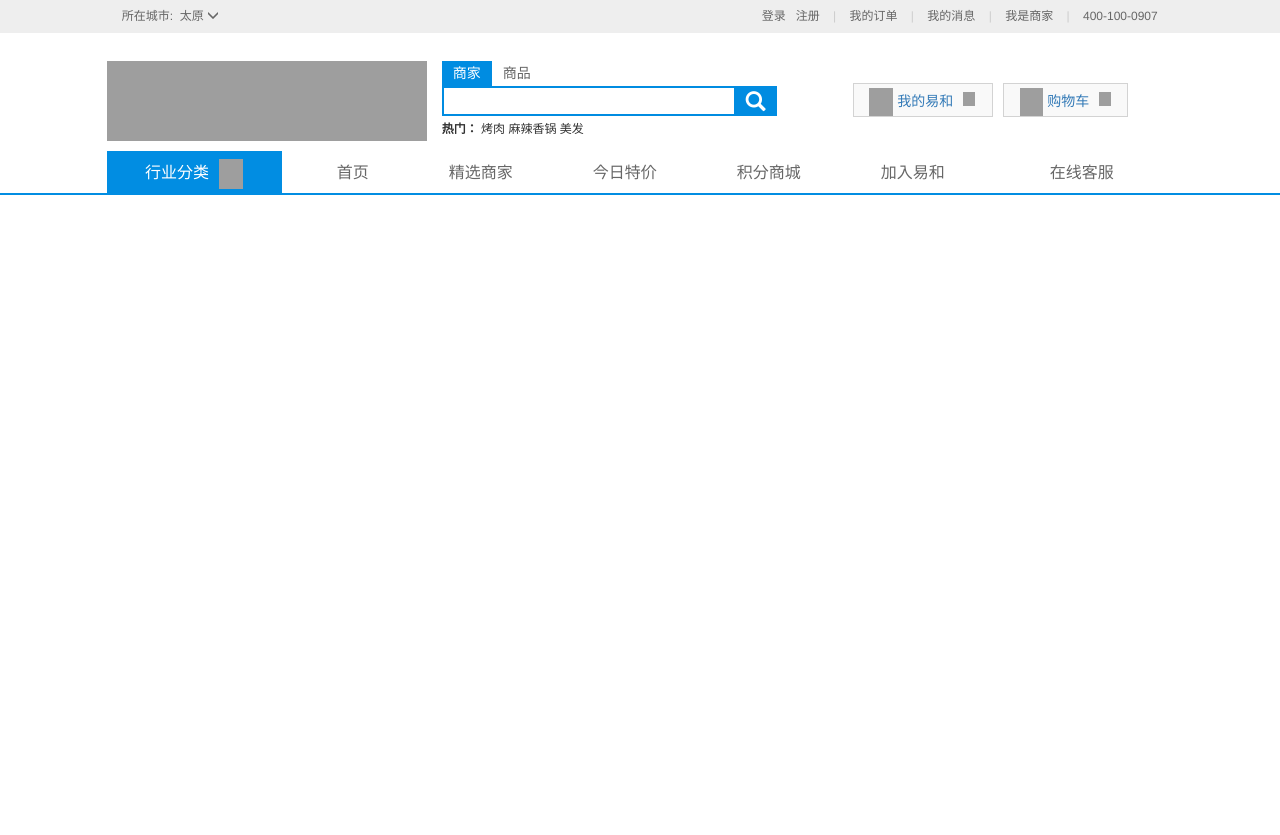
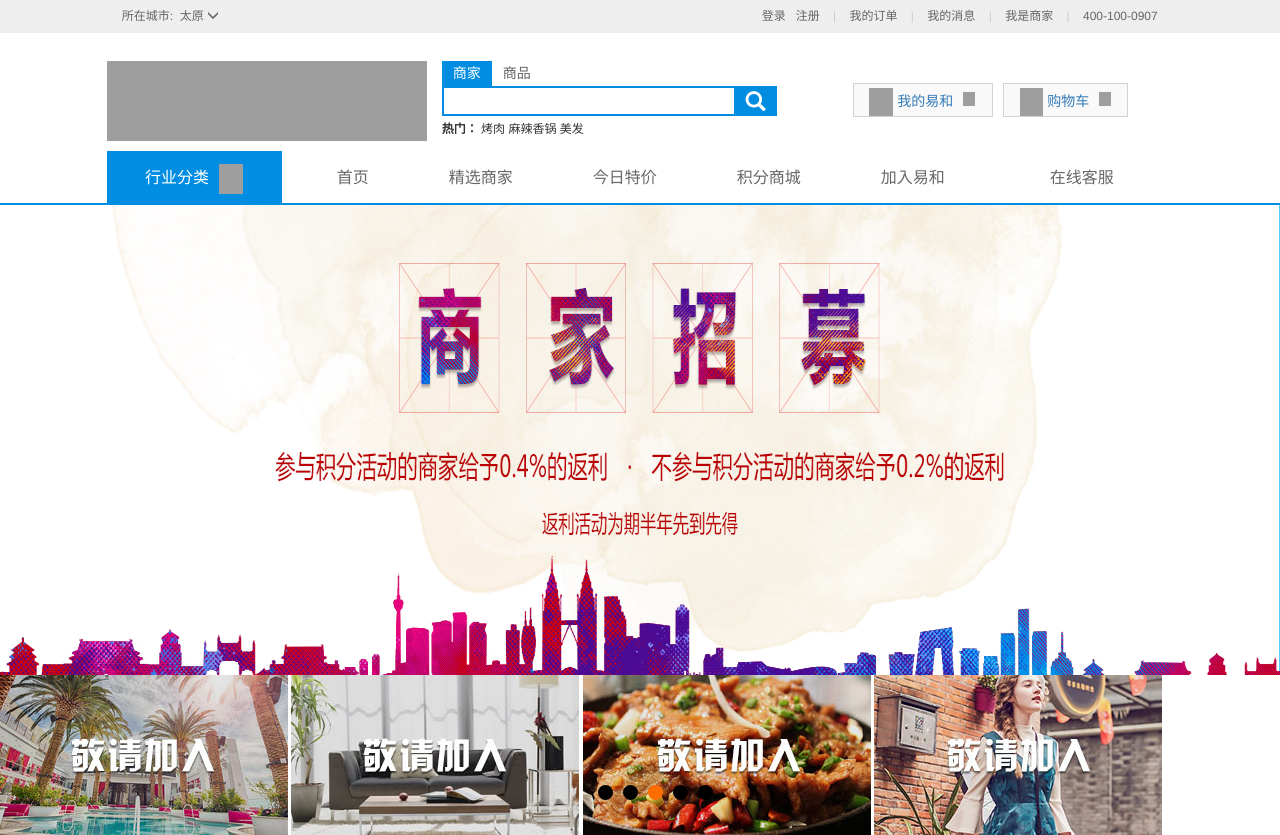
Before and after one commit to wxp123321/youhopelife, a plain HTML site: page index.html in a window 1280 px wide. Before the commit the page ends 800 px from the top, so only its background shows below. Drawn offline with Linux system fonts and the light colour scheme; grey boxes are pictures that could not be loaded.

Commit message:
轮播图

```diff
--- a/css/base.css
+++ b/css/base.css
@@ -42,57 +42,49 @@ a:hover {
     margin: 0 1rem;
 }
 
-ul{
+ul {
     list-style: none;
 }
 
-.w-slider
-{
-    width: 100%;
-    height: 470px;
-    margin: 100px auto;
+.w-slider {
+    width: 100vw;
     position: relative;
     overflow: hidden;
 }
-.slider
-{
-    /*width: 1522px;*/
-    /*height: 470px;*/
+
+.slider-main {
+    width: 100%;
+    height: 47rem;
 }
-.slider-main
-{
-    width: 100%;
-    height: 470px;
-}
-.slider-main-img
-{
+
+.slider-main-img {
     position: absolute;
     top: 0;
     left: 0;
     width: 100%;
-    height: 470px;
+    height: 47rem;
 }
-.slider-main-img img
-{
+
+.slider-main-img img {
     width: 100%;
-    height: 470px;
+    height: 47rem;
 }
-.slider-ctrl
-{
-    text-align: center;
-    padding-top: 5px;
+
+.slider-ctrl {
+    position: absolute;
+    bottom: 3rem;
 }
-.slider-ctrl-con
-{
-    width: 15px;
-    height: 15px;
+
+.slider-ctrl-con {
+    width: 1.5rem;
+    height: 1.5rem;
     display: inline-block;
     border-radius: 50%;
     background: #000;
-    margin: 0 5px;
+    margin: 0 0.5rem;
     cursor: pointer;
 }
-.current
-{
+
+.current {
     background: #FF6C00;;
 }
--- a/css/index.css
+++ b/css/index.css
@@ -5,6 +5,7 @@
 
 .sec{
     margin-top: 1.8rem;
+    position: relative;
 }
 
 .search-content{
@@ -111,18 +112,18 @@
 }
 
 .head-nav{
-    height: 4.4rem;
+    height: 5.4rem;
     border-bottom: 2px solid #018DE2;
     margin-top: 1rem;
 }
 
 .type-content{
     width: 17.5rem;
-    height: 4.4rem;
+    height: 5.4rem;
     background: #018DE2;
     font-size: 1.6rem;
     text-align: center;
-    line-height: 4.4rem;
+    line-height: 5.4rem;
     cursor: pointer;
 }
 
@@ -154,7 +155,7 @@
     color: #676767;
     float: left;
     height: 4.4rem;
-    line-height: 4.4rem;
+    line-height: 5.4rem;
     text-align: center;
     padding: 0 4rem;
     cursor: pointer;
@@ -167,7 +168,7 @@
 
 .online-content{
     height: 4.4rem;
-    line-height: 4.4rem;
+    line-height: 5.4rem;
     text-align: center;
 }
 
@@ -178,4 +179,38 @@
     .city {
         text-align: center;
     }
+
+    .more-type li{
+        margin-left: -1rem;
+        padding: 0 3rem;
+    }
 }
+
+@media (max-width: 1250px) {
+    .more-type li{
+        padding: 0 2rem;
+    }
+}
+
+@media (max-width: 1053px) {
+    .more-type li{
+        padding: 0 1rem;
+    }
+}
+
+@media (min-width: 670px) and (max-width: 768px) {
+    .search{
+        width: 75%;
+    }
+
+    .icon-search{
+        top: 0;
+    }
+}
+
+@media (min-width: 300px) and (max-width: 480px) {
+    .more-type{
+        margin: 0 auto;
+        width: 100%;
+    }
+}
--- a/index.html
+++ b/index.html
@@ -58,22 +58,48 @@
                 <i class="icon-down"></i>
             </div>
         </div>
-        <div class="head-nav row">
-            <div class="type-content col-lg-2 col-lg-offset-1 col-md-2 col-md-offset-1">
+        <div class="head-nav clearfix row">
+            <div class="type-content col-lg-2 col-lg-offset-1 col-md-2 col-md-offset-1 col-sm-2 col-sm-offset-1 hidden-xs">
                 <a class="types">行业分类</a>
                 <i class="icon-xuanzhuan"></i>
             </div>
-            <ul class="more-type col-lg-7 col-md-7">
+            <ul class="more-type col-lg-7 col-md-6 col-sm-8 col-sm-offset-0 col-xs-10 col-xs-offset-2">
                 <li>首页</li>
                 <li>精选商家</li>
                 <li>今日特价</li>
                 <li>积分商城</li>
                 <li>加入易和</li>
             </ul>
-            <div class="online-content col-lg-1 col-md-1">
+            <div class="online-content col-lg-1 col-md-2 hidden-sm hidden-xs">
                 <a class="online">在线客服</a>
             </div>
         </div>
+        <div class="clearfix w-slider row" id="js_slider">
+            <div class="slider">
+                <div class="slider-main" id="slider_main_block">
+                    <div class="slider-main-img"><a href="#"><img src="images/111.jpg" alt=""/></a></div>
+                    <div class="slider-main-img"><a href="#"><img src="images/222.jpg" alt=""/></a></div>
+                    <div class="slider-main-img"><a href="#"><img src="images/333.jpg" alt=""/></a></div>
+                    <div class="slider-main-img"><a href="#"><img src="images/444.jpg" alt=""/></a></div>
+                    <div class="slider-main-img"><a href="#"><img src="images/555.jpg" alt=""/></a></div>
+                </div>
+            </div>
+        </div>
+        <div class="row slider-ctrl" id="slider_ctrl">
+            <span></span>
+            <span></span>
+        </div>
+        <div class="row">
+            <div>
+                <img src="images/1.jpg">
+                <img src="images/2.jpg">
+                <img src="images/3.jpg">
+                <img src="images/4.jpg">
+            </div>
+        </div>
     </div>
+    <script src="js/index.js"></script>
+    <script src="js/animate.js"></script>
+    <script src="js/shuf.js"></script>
 </body>
 </html>
--- /dev/null
+++ b/js/animate.js
@@ -0,0 +1,63 @@
+function animate(obj,json,fn) {
+    clearInterval(obj.timer);
+    obj.timer = setInterval(function() {
+        var flag = true;
+        for(var attr in json){
+            var current = 0;
+            if(attr == "opacity")
+            {
+                current = Math.round(parseInt(getStyle(obj,attr)*100)) || 0;
+                console.log(current);
+            }
+            else
+            {
+                current = parseInt(getStyle(obj,attr));
+            }
+            var step = ( json[attr] - current) / 10;
+            step = step > 0 ? Math.ceil(step) : Math.floor(step);
+            if(attr == "opacity")
+            {
+                if("opacity" in obj.style)
+                {
+                    obj.style.opacity = (current + step) /100;
+                }
+                else
+                {
+                    obj.style.filter = "alpha(opacity = "+(current + step)* 10+")";
+
+                }
+            }
+            else if(attr == "zIndex")
+            {
+                obj.style.zIndex = json[attr];
+            }
+            else
+            {
+                obj.style[attr] = current  + step + "px" ;
+            }
+
+            if(current != json[attr])
+            {
+                flag =  false;
+            }
+        }
+        if(flag)
+        {
+            clearInterval(obj.timer);
+            if(fn)
+            {
+                fn();
+            }
+        }
+    },10)
+}
+function getStyle(obj,attr) {
+    if(obj.currentStyle)
+    {
+        return obj.currentStyle[attr];
+    }
+    else
+    {
+        return window.getComputedStyle(obj,null)[attr];
+    }
+}
--- /dev/null
+++ b/js/index.js
@@ -0,0 +1,3 @@
+$(function () {
+
+})
--- /dev/null
+++ b/js/shuf.js
@@ -0,0 +1,92 @@
+window.onload = function () {
+    var js_slider = document.getElementById('js_slider');
+    var slider_main_block = document.getElementById('slider_main_block');
+    var imgs = slider_main_block.children;
+    var slider_ctrl = document.getElementById('slider_ctrl');
+    //生成小span
+    for(var i = 0; i < imgs.length;i++)
+    {
+        var span = document.createElement("span");
+        span.className = "slider-ctrl-con";
+        span.index = imgs.length - i;
+        slider_ctrl.insertBefore(span,slider_ctrl.children[1]);
+    }
+    slider_ctrl.style.marginLeft = (document.body.clientWidth/2-(15*imgs.length+10*imgs.length)/2)+'px';
+    var spans = slider_ctrl.children;
+    spans[1].setAttribute("class","slider-ctrl-con current");
+
+    var scrollWidth = js_slider.clientWidth;  //大盒子的宽度
+    for(var i = 1;i < imgs.length;i++)
+    {
+        imgs[i].style.left = scrollWidth + "px";
+    }
+    var iNow = 0;
+    for(var k in spans)
+    {
+        spans[k].onclick = function()
+        {
+            if(this.className == "slider-ctrl-prev")  //左侧按钮
+            {
+                animate(imgs[iNow],{left: scrollWidth});
+                --iNow < 0 ? iNow = imgs.length - 1 : iNow;
+                imgs[iNow].style.left = -scrollWidth + "px";
+                animate(imgs[iNow],{left: 0});
+                setSquare();
+            }
+            else if(this.className == "slider-ctrl-next")
+            {
+                autoplay();
+            }
+            else
+            {
+                var that = this.index - 1;
+                if(that > iNow)
+                {
+                    animate(imgs[iNow],{left: -scrollWidth});
+                    imgs[that].style.left = scrollWidth + "px";
+                }
+                else if(that < iNow)
+                {
+                    animate(imgs[iNow],{left: scrollWidth});
+                    imgs[that].style.left = -scrollWidth + "px";
+                }
+                iNow = that;   //给当前索引号
+                animate(imgs[iNow],{left: -scrollWidth});
+                animate(imgs[iNow],{left: 0});
+                setSquare();
+            }
+        }
+    }
+    function setSquare()
+    {
+        for(var i = 1; i < spans.length - 1;i++)
+        {
+            spans[i].className = "slider-ctrl-con";
+        }
+        spans[iNow+1].className = "slider-ctrl-con current";
+    }
+    var timer = null;
+    timer = setInterval(autoplay,2000);
+    function autoplay()
+    {
+        animate(imgs[iNow],{left: -scrollWidth});
+        ++iNow > imgs.length - 1 ? iNow = 0 : iNow;
+        imgs[iNow].style.left = scrollWidth + "px";
+        animate(imgs[iNow],{left: 0});
+        setSquare();
+    }
+    js_slider.onmouseover = function()
+    {
+        clearInterval(timer);
+    }
+    js_slider.onmouseout = function()
+    {
+        clearInterval(timer);
+        timer = setInterval(autoplay,2000);
+    }
+
+    window.onresize = function () {
+        var slider_ctrl = document.getElementById('slider_ctrl');
+        slider_ctrl.style.marginLeft = (document.body.clientWidth/2-(15*imgs.length+10*imgs.length)/2)+'px';
+    }
+}
```
Also changed, not shown: images/1.jpg (added), images/111.jpg (added), images/2.jpg (added), images/222.jpg (added), images/3.jpg (added), images/333.jpg (added), images/4.jpg (added), images/444.jpg (added), images/555.jpg (added).
